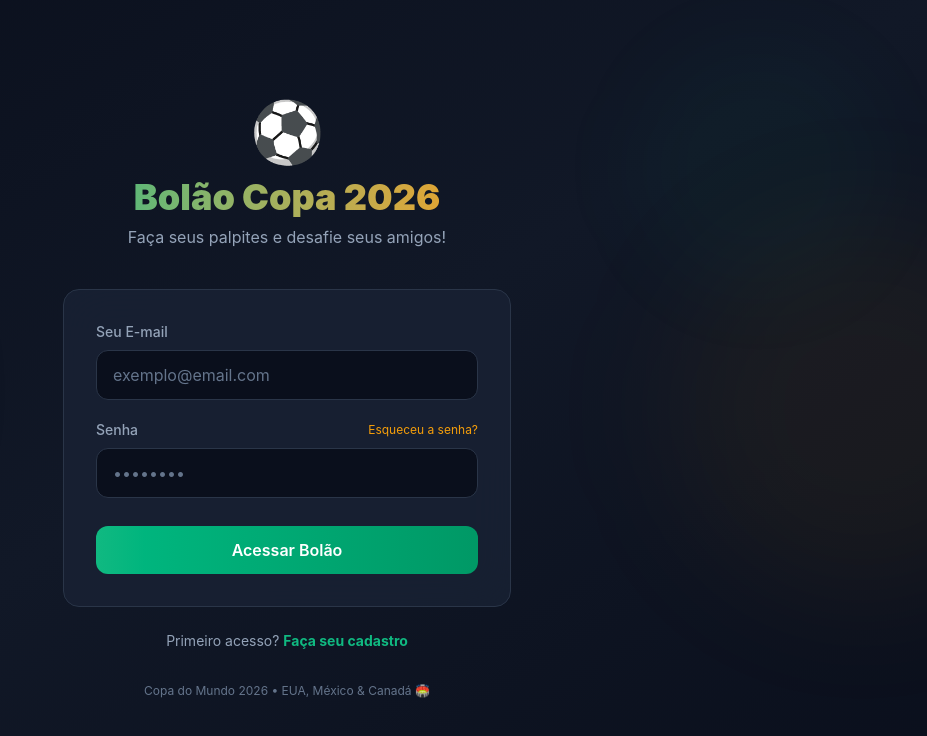
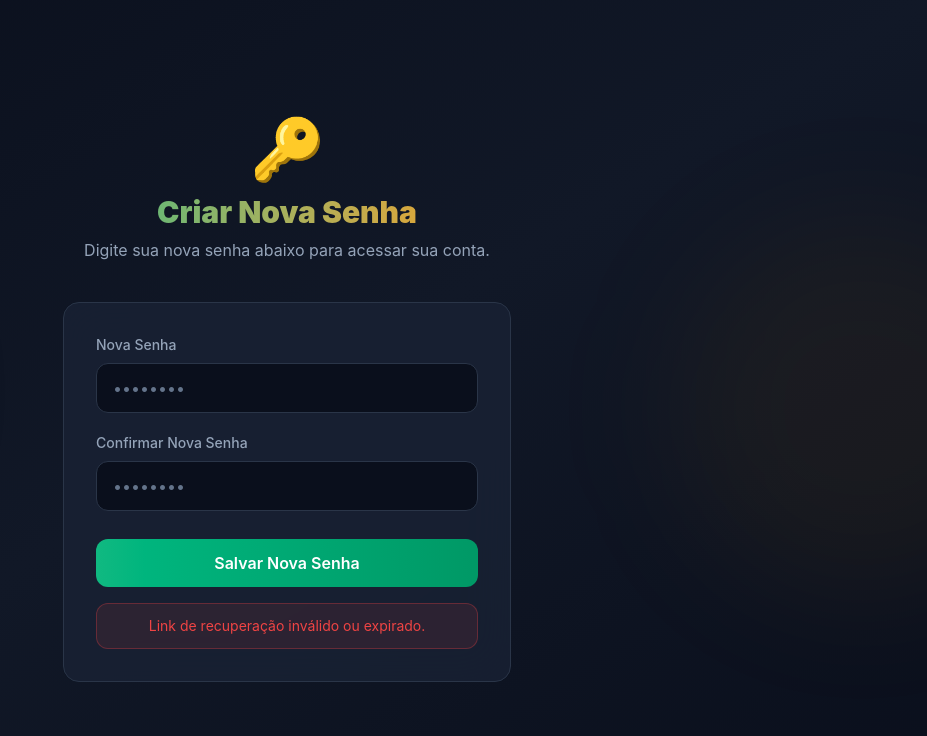
Before and after one commit to H2Otavio/bolao-copa-2026, a React (Vite) app: page /reset-password-confirm in a window 1280 px wide. Before the commit this address led to /. Shown: the top 736 px of the page, without its empty margins (353-1280 px from the left). Built offline with nearby package versions, Linux system fonts and the light colour scheme.

Commit message:
feat: add password confirmation page

```diff
--- a/src/App.jsx
+++ b/src/App.jsx
@@ -11,6 +11,7 @@ import StatsPage from './pages/StatsPage'
 import RulesPage from './pages/RulesPage'
 import AdminPage from './pages/AdminPage'
 import ResetPasswordPage from './pages/ResetPasswordPage'
+import ResetPasswordConfirmPage from './pages/ResetPasswordConfirmPage'
 
 function ProtectedRoute({ children }) {
   const { user, loading } = useAuth()
@@ -44,6 +45,7 @@ export default function App() {
       <Route path="/" element={<LoginPage />} />
       <Route path="/cadastrar" element={<RegisterPage />} />
       <Route path="/reset-password" element={<ResetPasswordPage />} />
+      <Route path="/reset-password-confirm" element={<ResetPasswordConfirmPage />} />
       <Route path="/admin-login" element={<AdminLoginPage />} />
 
       {/* Rotas de Usuário Comum */}
--- /dev/null
+++ b/src/pages/ResetPasswordConfirmPage.jsx
@@ -0,0 +1,99 @@
+import { useState, useEffect } from 'react'
+import { useNavigate } from 'react-router-dom'
+import { supabase } from '../lib/supabase'
+
+export default function ResetPasswordConfirmPage() {
+  const [password, setPassword] = useState('')
+  const [confirmPassword, setConfirmPassword] = useState('')
+  const [error, setError] = useState('')
+  const [loading, setLoading] = useState(false)
+  const navigate = useNavigate()
+
+  useEffect(() => {
+    // Supabase automatically parses the hash in the URL and logs the user in
+    // However, if there's no hash or the session is missing, we shouldn't be here
+    supabase.auth.getSession().then(({ data: { session } }) => {
+      if (!session) {
+        setError('Link de recuperação inválido ou expirado.')
+      }
+    })
+  }, [])
+
+  const handleUpdatePassword = async (e) => {
+    e.preventDefault()
+    if (!password || !confirmPassword) {
+      setError('Preencha os dois campos.')
+      return
+    }
+    if (password !== confirmPassword) {
+      setError('As senhas não coincidem.')
+      return
+    }
+
+    setLoading(true)
+    setError('')
+    try {
+      const { error } = await supabase.auth.updateUser({ password })
+      if (error) throw new Error(error.message)
+
+      // Senha atualizada com sucesso
+      navigate('/palpites', { replace: true })
+    } catch (err) {
+      setError('Erro ao atualizar senha: ' + err.message)
+    } finally {
+      setLoading(false)
+    }
+  }
+
+  return (
+    <div className="min-h-screen flex items-center justify-center px-4 py-8 relative overflow-hidden">
+      <div className="absolute inset-0 bg-gradient-to-br from-bg-primary via-bg-secondary to-bg-primary" />
+      <div className="absolute top-1/4 -left-32 w-96 h-96 bg-accent-green/5 rounded-full blur-3xl" />
+      <div className="absolute bottom-1/4 -right-32 w-96 h-96 bg-accent-gold/5 rounded-full blur-3xl" />
+
+      <div className="relative z-10 w-full max-w-md animate-fade-in">
+        <div className="text-center mb-10">
+          <div className="text-6xl mb-4">🔑</div>
+          <h1 className="text-3xl font-black gradient-text mb-2">Criar Nova Senha</h1>
+          <p className="text-text-secondary">Digite sua nova senha abaixo para acessar sua conta.</p>
+        </div>
+
+        <div className="glass-card p-8">
+          <form onSubmit={handleUpdatePassword} className="space-y-5 animate-fade-in">
+            <div>
+              <label className="block text-sm font-medium text-text-secondary mb-2">Nova Senha</label>
+              <input
+                type="password"
+                value={password}
+                onChange={(e) => setPassword(e.target.value)}
+                placeholder="••••••••"
+                className="input-field"
+                minLength={6}
+              />
+            </div>
+            <div>
+              <label className="block text-sm font-medium text-text-secondary mb-2">Confirmar Nova Senha</label>
+              <input
+                type="password"
+                value={confirmPassword}
+                onChange={(e) => setConfirmPassword(e.target.value)}
+                placeholder="••••••••"
+                className="input-field"
+                minLength={6}
+              />
+            </div>
+            <button type="submit" disabled={loading} className="btn-primary w-full mt-2">
+              {loading ? 'Salvando...' : 'Salvar Nova Senha'}
+            </button>
+          </form>
+
+          {error && (
+            <div className="mt-4 p-3 bg-danger/10 border border-danger/30 rounded-xl text-danger text-sm text-center animate-scale-in">
+              {error}
+            </div>
+          )}
+        </div>
+      </div>
+    </div>
+  )
+}
```
